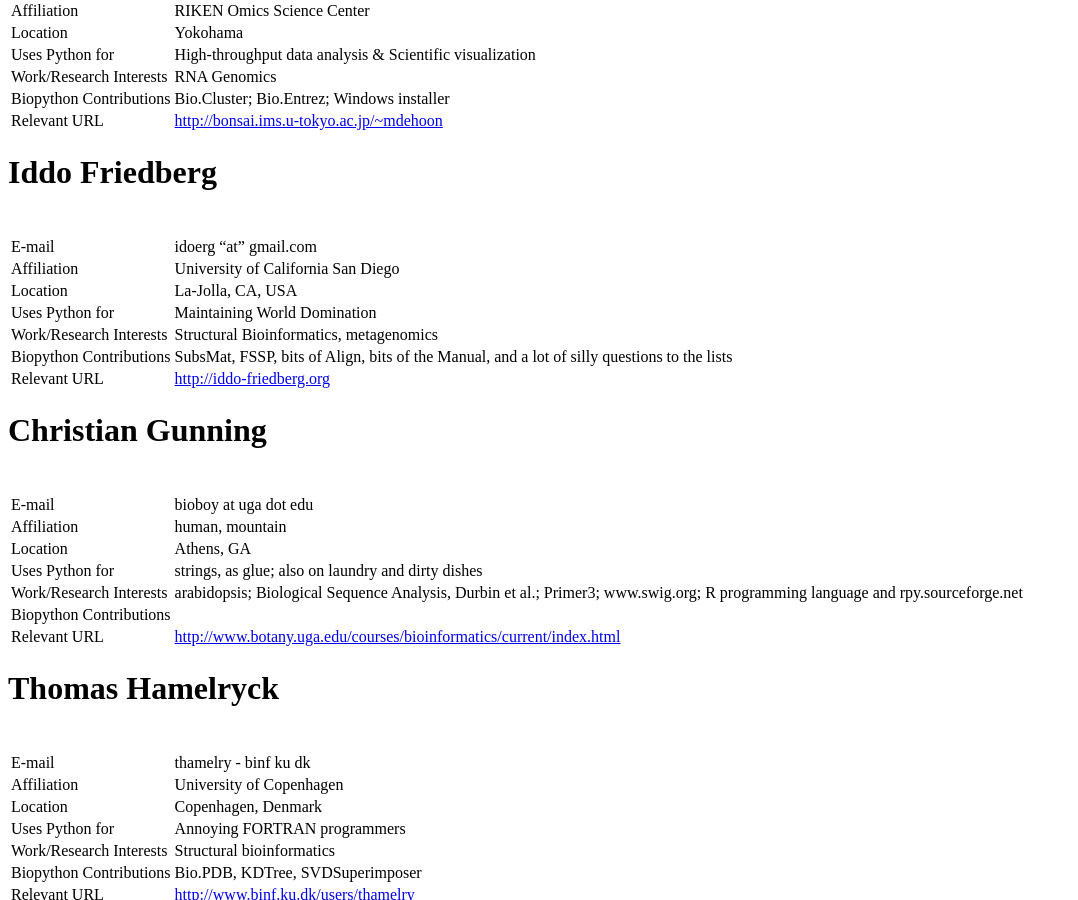
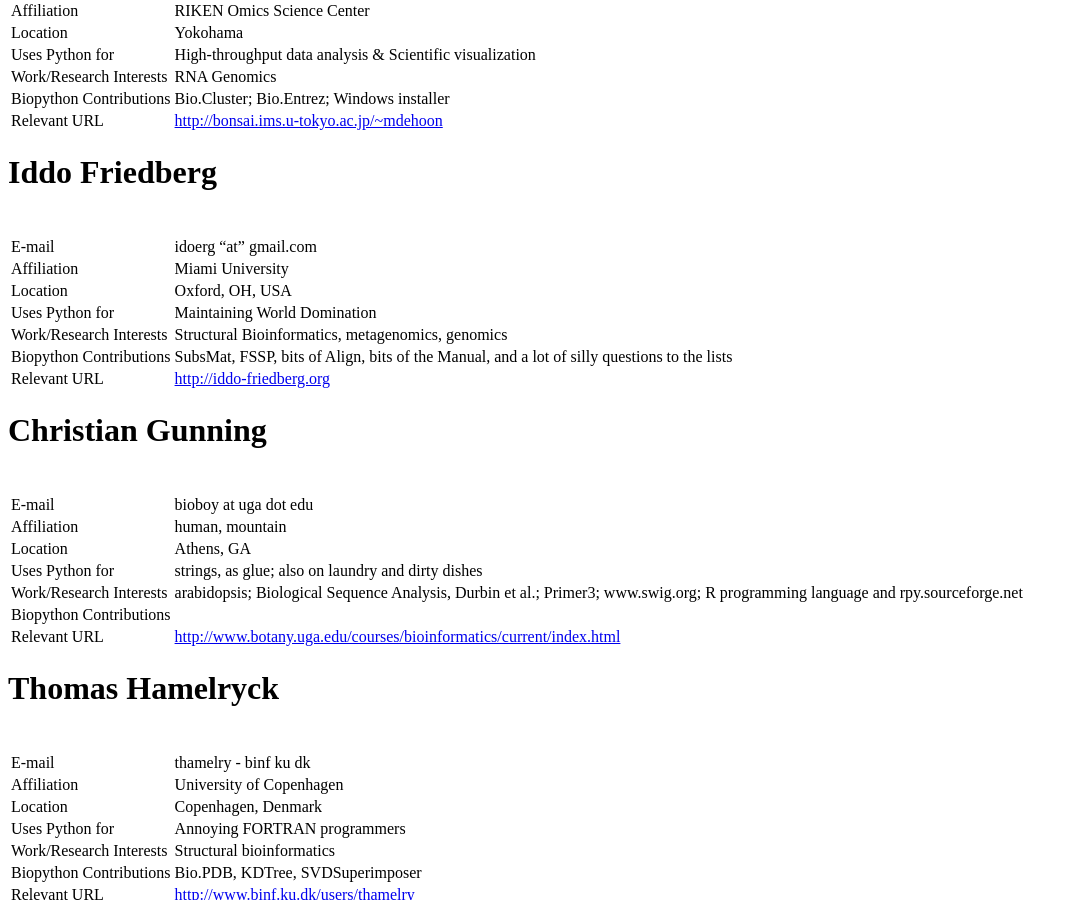
Before and after one commit to biopython/biopython.github.io, a Jekyll site: the page built from wiki/Participants.md, in a window 1280 px wide and 900 px high, scrolled down 1726 px. Shown: the whole window, without its empty margins (0-1078 px from the left). Built offline with Jekyll 4.4.1, drawn with Linux system fonts in a browser that asks for light colours.

Commit message:
/* Iddo Friedberg */

```diff
--- a/wiki/Participants.md
+++ b/wiki/Participants.md
@@ -104,10 +104,10 @@ Iddo Friedberg
 |                         |                                                                                             |
 |-------------------------|---------------------------------------------------------------------------------------------|
 | E-mail                  | idoerg "at" gmail.com                                                                       |
-| Affiliation             | University of California San Diego                                                          |
-| Location                | La-Jolla, CA, USA                                                                           |
+| Affiliation             | Miami University                                                                            |
+| Location                | Oxford, OH, USA                                                                             |
 | Uses Python for         | Maintaining World Domination                                                                |
-| Work/Research Interests | Structural Bioinformatics, metagenomics                                                     |
+| Work/Research Interests | Structural Bioinformatics, metagenomics, genomics                                           |
 | Biopython Contributions | SubsMat, FSSP, bits of Align, bits of the Manual, and a lot of silly questions to the lists |
 | Relevant URL            | <http://iddo-friedberg.org>                                                                 |
 
```
Also changed, not shown: 1 other file.
